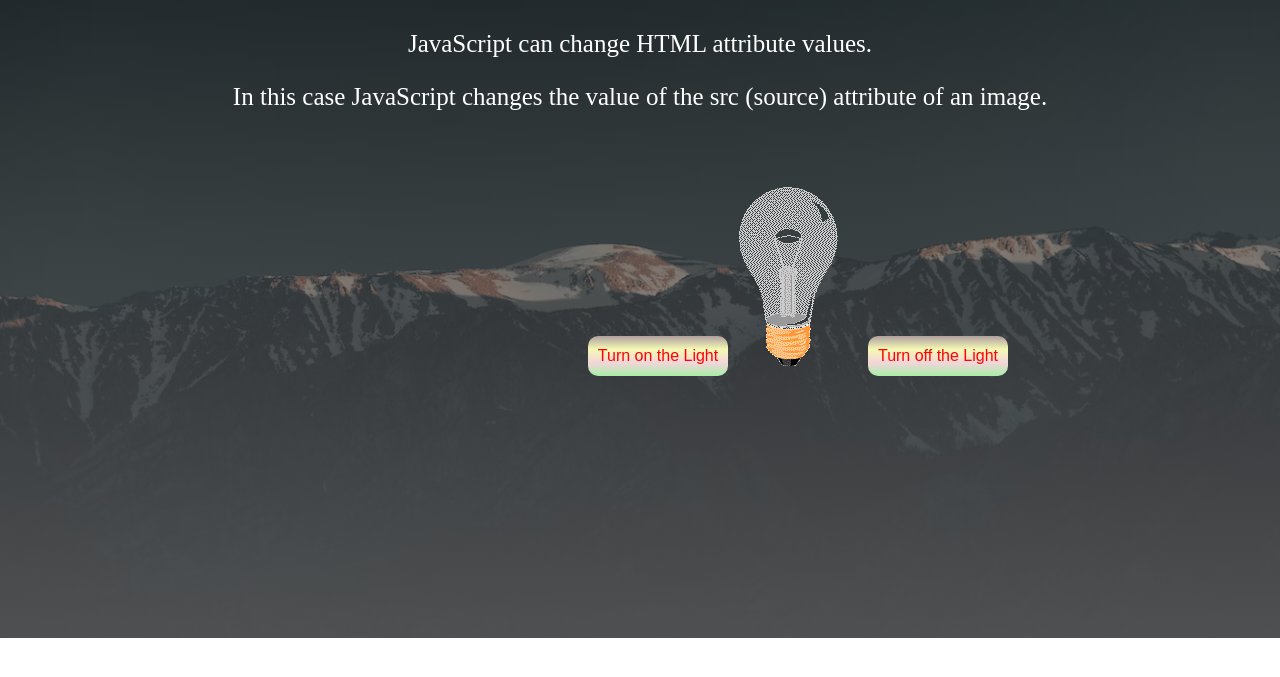
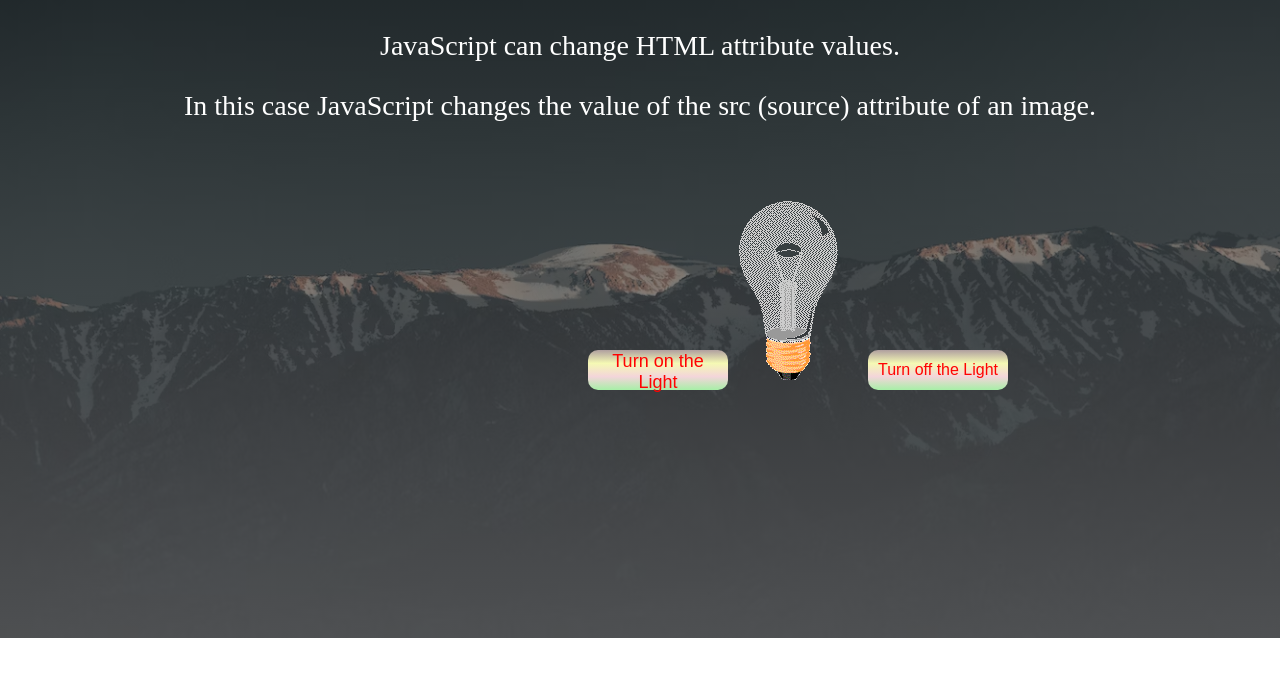
Before and after one commit to samzafar26/Table-in-JS, a plain HTML site: page Text 2/index.html in a window 1280 px wide. Shown: the part 83-760 px from the top of the page. Drawn offline with Linux system fonts and the light colour scheme.

Commit message:
Update index.html

```diff
--- a/Text 2/index.html
+++ b/Text 2/index.html
@@ -15,7 +15,7 @@
     }
     p{
         text-align: center;
-        font-size: 25px;
+        font-size: 28px;
         color: rgb(255, 255, 255);
     }
     img{
@@ -33,7 +33,7 @@
         margin-left: 580px;
         position: absolute;
         margin-top: 200px;
-        font-size: 16px;
+        font-size: 18px;
         border: transparent;
         background-image: linear-gradient(rgb(175, 159, 159), rgb(245, 249, 180), rgb(243, 213, 218), rgb(167, 239, 167));
     }
```
